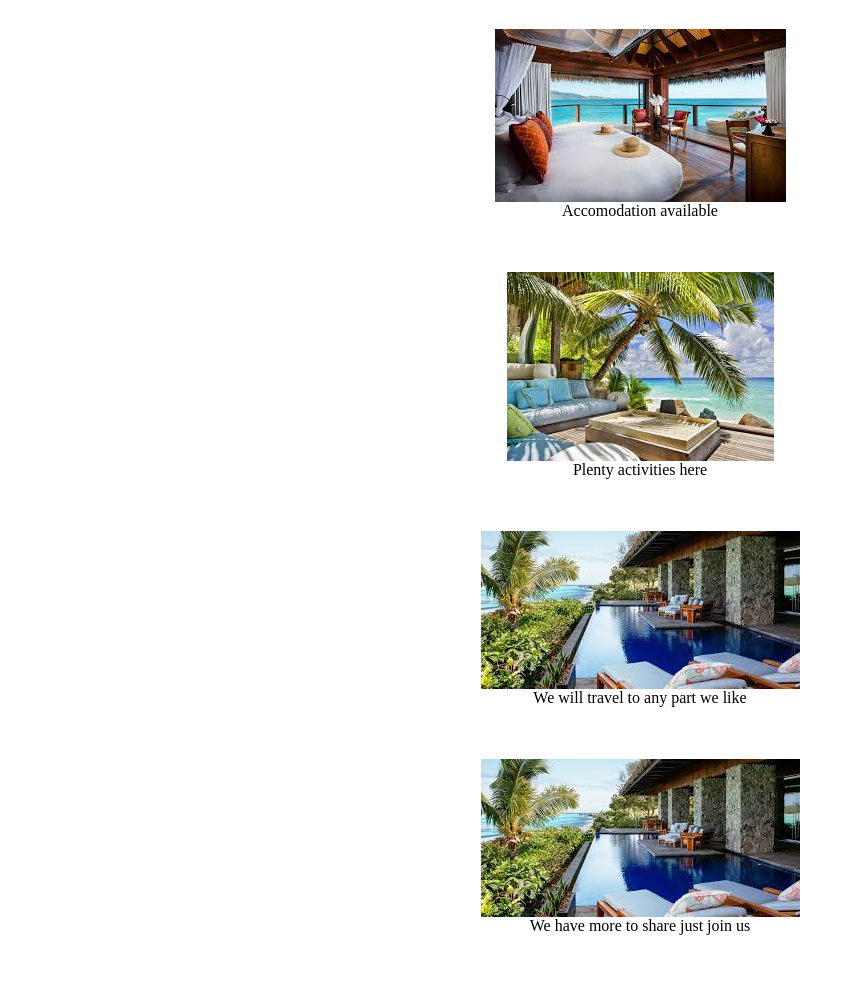
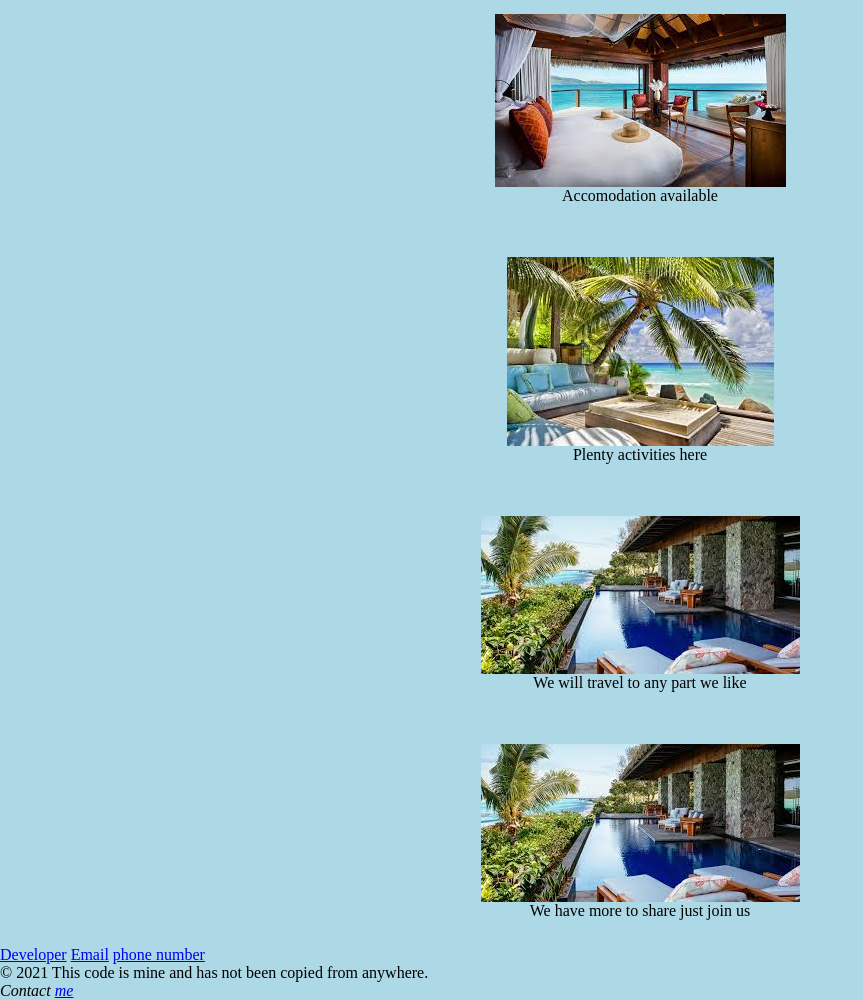
Before and after one commit to Amukozoberit/private-resort, a plain HTML site: page index.html in a window 1280 px wide. Shown: the part 679-1679 px from the top of the page, without its empty margins (0-863 px from the left). Before the commit the page ends 1655 px from the top, so only its background shows below. Drawn offline with Linux system fonts and the light colour scheme.

Commit message:
Adding the blue theme

```diff
--- a/css/style.css
+++ b/css/style.css
@@ -1,6 +1,6 @@
     body {
         background-position: center;
-        padding: 15px;
+        background-color: lightblue;
         margin: auto;
     }
 
--- a/index.html
+++ b/index.html
@@ -50,6 +50,22 @@
             </div>
         </div>
     </center>
+    <footer>
+        <!-- Footer links -->
+        <nav>
+            <a href="some-url" target="_blank">Developer</a>
+            <!-- opens in new tab -->
+            <a href="some-url">Email</a>
+            <a href="some-url">phone number</a>
+        </nav>
+        <!-- Copyright footnote -->
+        &copy; 2021 This code is mine and has not been copied from anywhere.
+        <!-- Contact link -->
+        <address>
+            Contact <a href="mailto:me@mailservice.com">me</a>
+          </address>
+    </footer>
+
 </body>
 
 </html>
```
